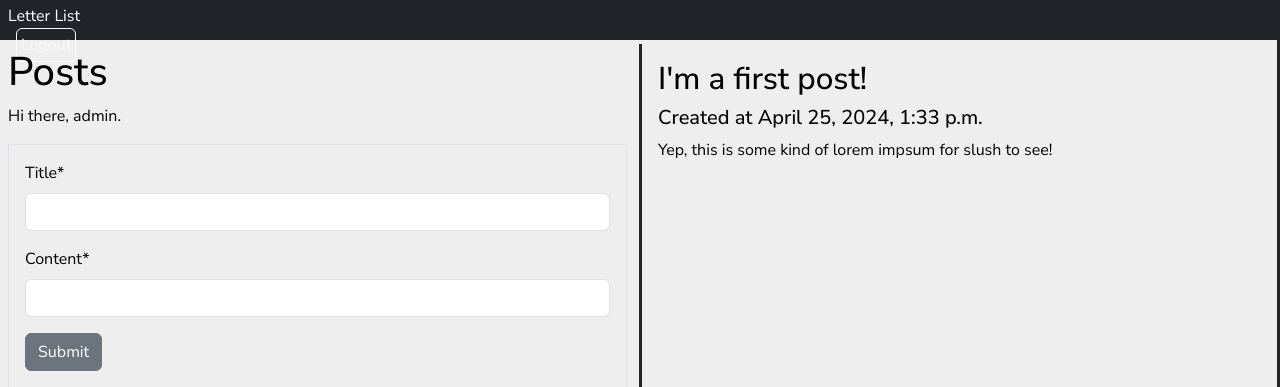
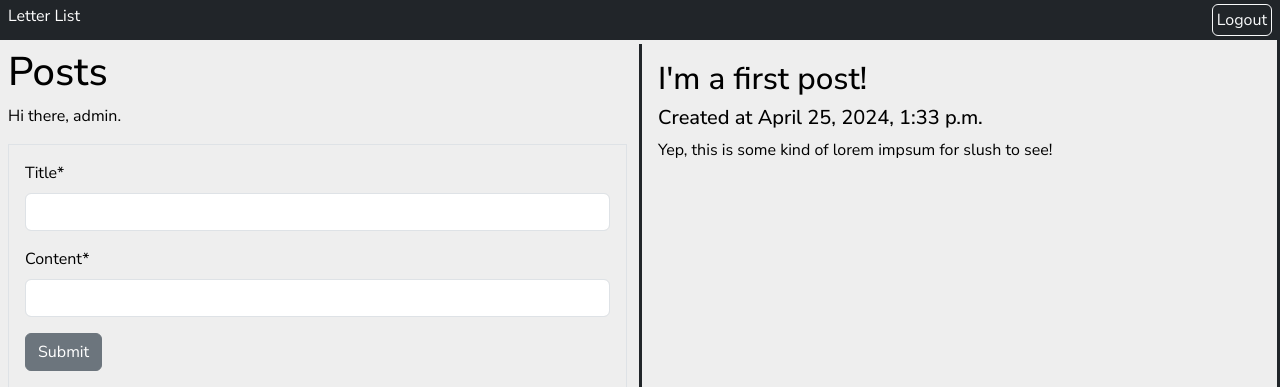
Before and after one commit to MrDaPoyo/slush-blog, a Django app: page /home/1 in a window 1280 px wide. Shown: the top 387 px of the page. Run offline with Django 5.2, Linux system fonts and the light colour scheme; a user stored in the database is signed in; data comes from the database, SQL or seed files in the repository; both versions use the stored data as it was after the commit; some libraries are stand-ins or nearby versions.

Commit message:
Logout button

```diff
--- a/project/blog/templates/index.html
+++ b/project/blog/templates/index.html
@@ -2,15 +2,15 @@
 {% load crispy_forms_tags %}
 
 {% block content %}
-<nav id="nav" class="bg-dark px-2 py-1">
+<nav id="nav" class="bg-dark px-2 py-1 inline d-flex flex-row">
   <a class="navbar-brand text-white" href="#">Letter List</a>
   <div class="w-100"></div>
 
   <div class="text-white" id="navbarSupportedContent">
     {% if user.is_authenticated %}
-    <form method="POST" action="{% url 'logout' %}" class="p-0 m-0">
+    <form method="POST" action="{% url 'logout' %}" class="w-25 h-100">
       {% csrf_token %}
-      <button class="btn btn-outline-light mx-2 p-1" type="submit">Logout</button>
+      <button class="btn btn-outline-light h-100 p-0 px-1 rounded" type="submit">Logout</button>
     </form>
     {% endif %}
   </div>
```
Also changed, not shown: project/db.sqlite3.
